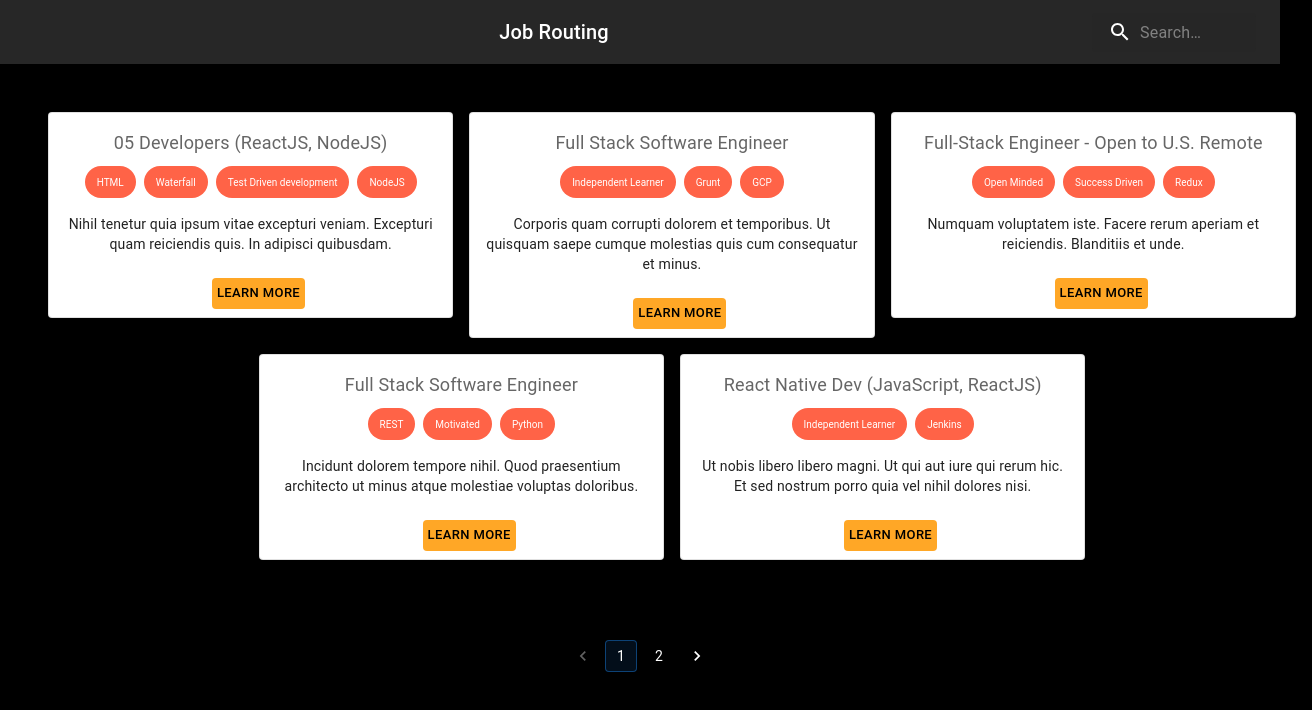
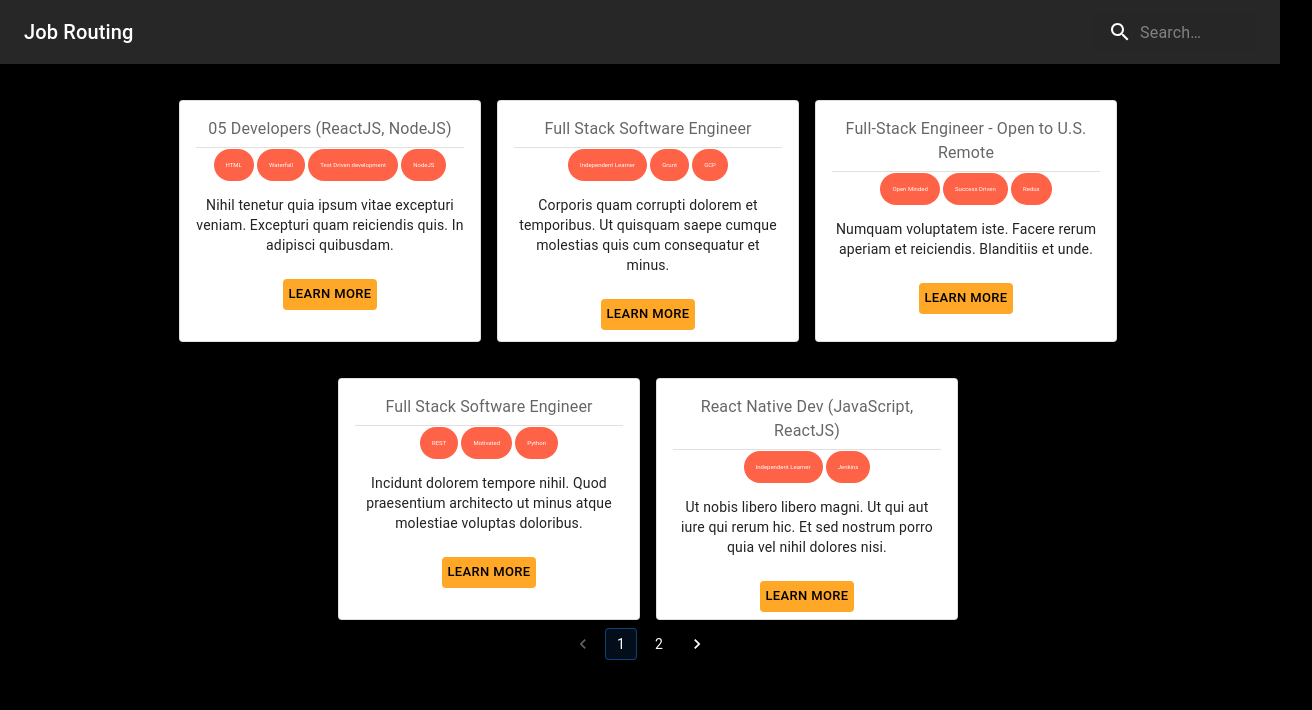
Before and after one commit to TrungDungVT290898/JobRouting, a React (Create React App) app: page / in a window 1280 px wide. Shown: the top 710 px of the page, 1312 px wide, since content can reach past the window. Built offline with nearby package versions, Linux system fonts and the light colour scheme.

Commit message:
fix done

```diff
--- a/src/App.css
+++ b/src/App.css
@@ -1,8 +1,13 @@
 html, body{min-height:100%;}
-body{height:100vh; background-color: #000;}
+body{height:100vh; background-color: #000;box-sizing: border-box;}
 .App {
   text-align: center;
-
+  display: flex;
+  justify-content: center;
+  align-items: center;
+  flex-direction: column;
+  flex-grow: 1;
+  flex-shrink: 1;
 }
 
 .App-logo {
@@ -45,7 +50,6 @@ body{height:100vh; background-color: #000;}
   margin-top: 5%;
   display: flex;
   justify-content: center;
-
   height: 5%;
 }
 .pagination ul button{
--- a/src/App.js
+++ b/src/App.js
@@ -11,8 +11,9 @@ function App () {
     setListJobs(jobs.slice((page - 1) * 5, (page - 1) * 5 + 5))
   }
   return (
+    <>
+      <SearchAppBar />
       <div className='App'>
-      <SearchAppBar />
         <JobTags jobs={listJob} />
         <Pagination
           className='pagination'
@@ -23,6 +24,7 @@ function App () {
           color='primary'
         />
       </div>
+    </>
   )
 }
 
--- a/src/components/JobTag.js
+++ b/src/components/JobTag.js
@@ -5,7 +5,8 @@ import CardActions from '@mui/material/CardActions'
 import CardContent from '@mui/material/CardContent'
 import Button from '@mui/material/Button'
 import Typography from '@mui/material/Typography'
-import { Chip } from '@mui/material'
+import { Chip, Divider } from '@mui/material'
+import { width } from '@mui/system'
 
 function VariantButtonGroup ({ job }) {
   return (
@@ -22,8 +23,8 @@ function VariantButtonGroup ({ job }) {
         <Chip
           label={s}
           sx={{
-            fontSize: 10,
-            margin: 0.5,
+            fontSize: 6,
+            margin: 0.2,
             backgroundColor: 'tomato',
             color: 'white'
           }}
@@ -35,25 +36,24 @@ function VariantButtonGroup ({ job }) {
 }
 function JobTag ({ job }) {
   return (
-    <Card variant='outlined' sx={{ width: 'fit-content' }}>
+    <Card variant='outlined' sx={{ width: '300px', height: '240px' }}>
       <React.Fragment>
         <CardContent>
-          <Typography sx={{ fontSize: 18 }} color='text.secondary' gutterBottom>
+          <Typography sx={{ fontSize: 16 }} color='text.secondary' gutterBottom>
             {job.title}
           </Typography>
+          <Divider />
           <Typography variant='h5' component='span'>
             <VariantButtonGroup job={job} />
           </Typography>
           <Typography sx={{ mb: 1.5 }} color='text.secondary'></Typography>
           <Typography variant='body2'>{job.description}</Typography>
         </CardContent>
-        <CardActions>
+        <CardActions sx={{ display: 'flex', justifyContent: 'center' }}>
           <Button
             sx={{
-              alignSelf: 'center',
               backgroundColor: '#FFA726',
-              display: 'absolute',
-              left: '40%',
+
               color: 'black'
             }}
             size='small'
--- a/src/components/JobTags.js
+++ b/src/components/JobTags.js
@@ -2,22 +2,23 @@ import React from 'react'
 import JobTag from './JobTag'
 
 import { Grid } from '@mui/material'
+
 function JobTags ({ jobs }) {
   return (
     <Grid
       sx={{
-        padding: 2,
-        margin: 2,
         display: 'flex',
         justifyContent: 'center',
         alignContent: 'center',
-        flexWrap: 'wrap'
+        flexWrap: 'wrap',
+        width: '80%',
+        margin: 'auto'
       }}
       container
       spacing={2}
     >
       {jobs.map(j => (
-        <Grid item key={`job_grid_${j.id}`} xs={8} md={4}>
+        <Grid item key={`job_grid_${j.id}`} sx={{ marginTop: '20px' }}>
           <JobTag key={`job_${j.id}`} job={j} />
         </Grid>
       ))}
```
Lines whose indentation alone changed are shown as unchanged.
